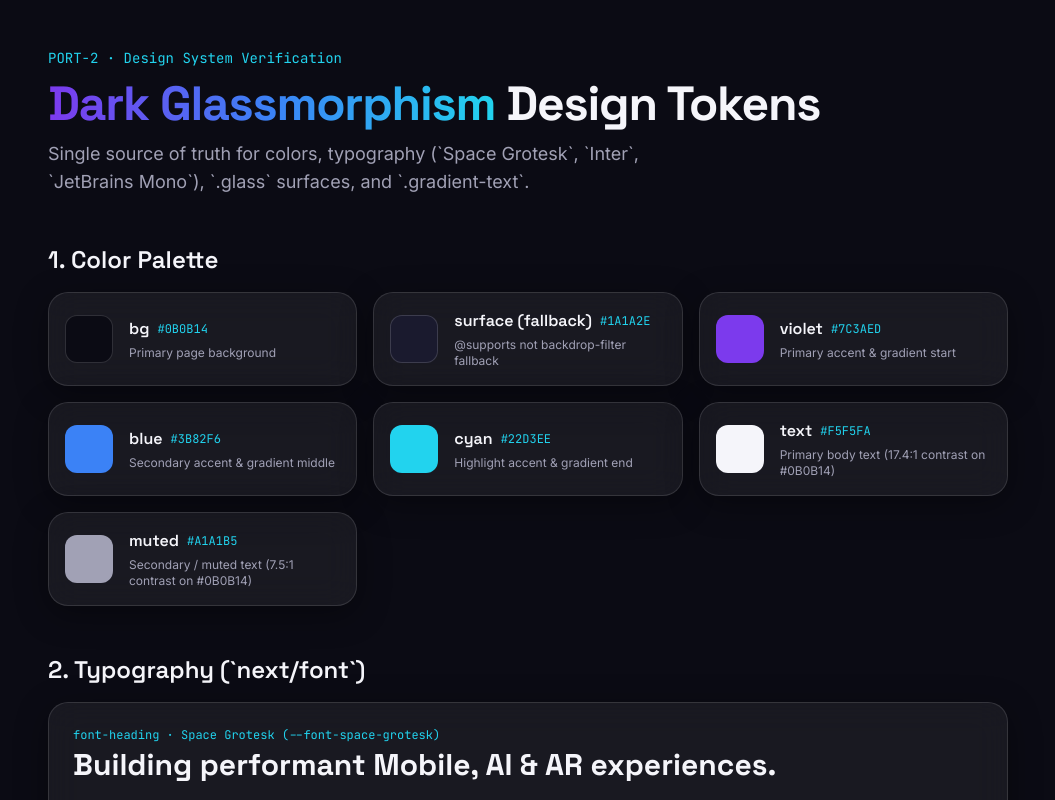
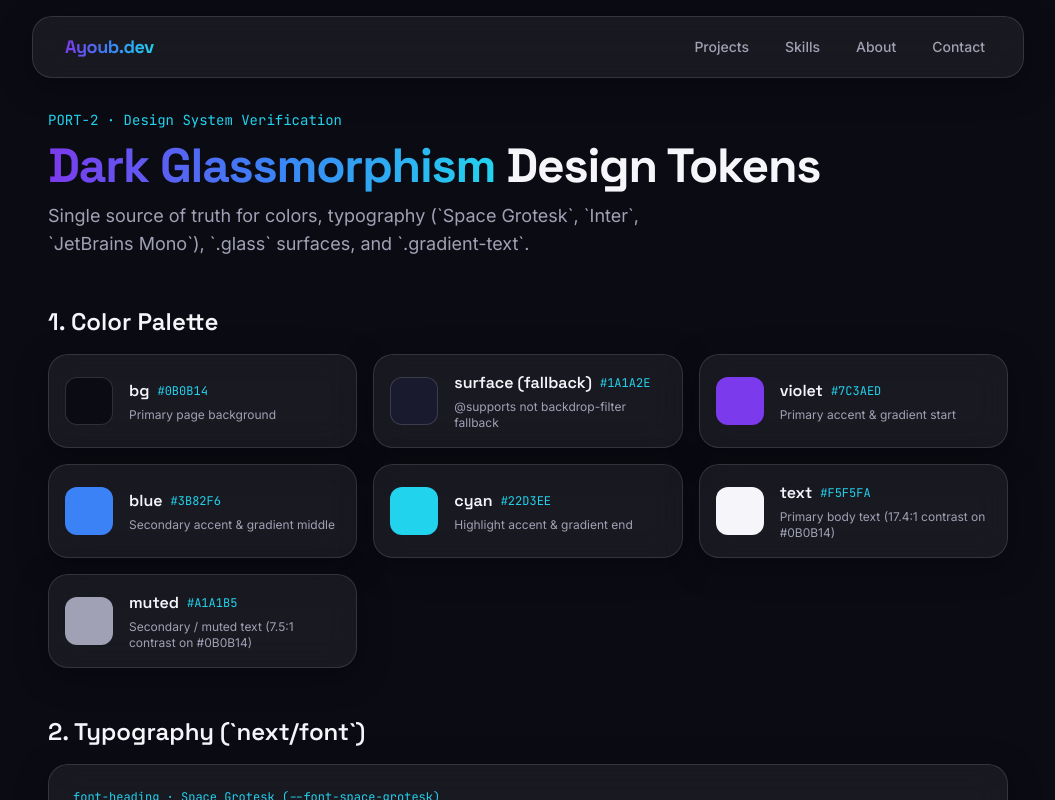
Before and after one commit to ayoubnaoui00-del/portfolio, a Next.js app: page /design in a window 1280 px wide. Shown: the top 800 px of the page, without its empty margins (112-1167 px from the left). Built offline with nearby package versions, Linux system fonts and the light colour scheme.

Commit message:
feat(PORT-4): add floating glass Navbar with IntersectionObserver and mobile menu

```diff
--- a/src/app/globals.css
+++ b/src/app/globals.css
@@ -6,6 +6,17 @@
     background-color: theme("colors.bg");
     color: theme("colors.text");
     font-family: theme("fontFamily.sans");
+    scroll-behavior: smooth;
+  }
+
+  @media (prefers-reduced-motion: reduce) {
+    html {
+      scroll-behavior: auto;
+    }
+  }
+
+  section[id] {
+    scroll-margin-top: 6rem;
   }
 
   h1,
--- a/src/app/layout.tsx
+++ b/src/app/layout.tsx
@@ -1,6 +1,7 @@
 import type { Metadata } from "next";
 import { Space_Grotesk, Inter, JetBrains_Mono } from "next/font/google";
 import GradientBackground from "@/components/GradientBackground";
+import Navbar from "@/components/Navbar";
 import "./globals.css";
 
 const spaceGrotesk = Space_Grotesk({
@@ -38,7 +39,8 @@ export default function RootLayout({
     >
       <body className="min-h-full flex flex-col bg-bg text-text font-sans selection:bg-violet/30 selection:text-text">
         <GradientBackground />
-        {children}
+        <Navbar />
+        <div className="flex-1 flex flex-col">{children}</div>
       </body>
     </html>
   );
--- /dev/null
+++ b/src/components/Navbar.tsx
@@ -0,0 +1,166 @@
+"use client";
+
+import { useEffect, useState } from "react";
+import Link from "next/link";
+import { BRAND_NAME, NAV_ITEMS } from "@/data/navigation";
+
+export default function Navbar() {
+  const [activeSection, setActiveSection] = useState<string>("");
+  const [isMobileMenuOpen, setIsMobileMenuOpen] = useState<boolean>(false);
+
+  useEffect(() => {
+    const sectionElements = NAV_ITEMS.map((item) =>
+      document.getElementById(item.sectionId)
+    ).filter((el): el is HTMLElement => el !== null);
+
+    if (sectionElements.length === 0) return;
+
+    const observer = new IntersectionObserver(
+      (entries) => {
+        for (const entry of entries) {
+          if (entry.isIntersecting) {
+            setActiveSection(entry.target.id);
+          }
+        }
+      },
+      {
+        rootMargin: "-25% 0px -55% 0px",
+        threshold: 0.1,
+      }
+    );
+
+    for (const section of sectionElements) {
+      observer.observe(section);
+    }
+
+    return () => {
+      observer.disconnect();
+    };
+  }, []);
+
+  useEffect(() => {
+    if (!isMobileMenuOpen) return;
+
+    const handleKeyDown = (event: KeyboardEvent) => {
+      if (event.key === "Escape") {
+        setIsMobileMenuOpen(false);
+      }
+    };
+
+    window.addEventListener("keydown", handleKeyDown);
+    return () => {
+      window.removeEventListener("keydown", handleKeyDown);
+    };
+  }, [isMobileMenuOpen]);
+
+  return (
+    <header className="sticky top-4 z-50 mx-auto w-full max-w-5xl px-4">
+      {/* Single .glass container ensures strictly 1 backdrop-filter layer for both desktop bar and mobile dropdown */}
+      <nav
+        aria-label="Primary navigation"
+        className="glass px-4 py-3 sm:px-6 transition-all duration-200"
+      >
+        <div className="flex items-center justify-between">
+          <Link
+            href="/"
+            aria-label={`${BRAND_NAME} home`}
+            onClick={() => setIsMobileMenuOpen(false)}
+            className="font-heading text-lg font-bold tracking-tight text-text rounded-lg px-2 py-1 focus-visible:outline-none focus-visible:ring-2 focus-visible:ring-cyan focus-visible:ring-offset-2 focus-visible:ring-offset-bg"
+          >
+            <span className="gradient-text">{BRAND_NAME}</span>
+          </Link>
+
+          {/* Desktop Navigation Links */}
+          <ul className="hidden md:flex items-center gap-2">
+            {NAV_ITEMS.map((item) => {
+              const isActive = activeSection === item.sectionId;
+              return (
+                <li key={item.sectionId}>
+                  <a
+                    href={item.href}
+                    aria-current={isActive ? "location" : undefined}
+                    onClick={() => setActiveSection(item.sectionId)}
+                    className={`inline-flex items-center rounded-xl px-3.5 py-2 text-sm font-medium transition-colors focus-visible:outline-none focus-visible:ring-2 focus-visible:ring-cyan focus-visible:ring-offset-2 focus-visible:ring-offset-bg ${
+                      isActive
+                        ? "bg-white/10 text-cyan"
+                        : "text-muted hover:text-text hover:bg-white/5"
+                    }`}
+                  >
+                    {item.label}
+                  </a>
+                </li>
+              );
+            })}
+          </ul>
+
+          {/* Mobile Hamburger Button */}
+          <button
+            type="button"
+            aria-label={
+              isMobileMenuOpen ? "Close navigation menu" : "Open navigation menu"
+            }
+            aria-expanded={isMobileMenuOpen}
+            aria-controls="mobile-navigation-menu"
+            onClick={() => setIsMobileMenuOpen((prev) => !prev)}
+            className="md:hidden inline-flex h-11 w-11 items-center justify-center rounded-xl text-text hover:bg-white/10 transition-colors focus-visible:outline-none focus-visible:ring-2 focus-visible:ring-cyan focus-visible:ring-offset-2 focus-visible:ring-offset-bg"
+          >
+            <svg
+              className="h-5 w-5"
+              viewBox="0 0 24 24"
+              fill="none"
+              stroke="currentColor"
+              strokeWidth="2"
+              strokeLinecap="round"
+              strokeLinejoin="round"
+              aria-hidden="true"
+            >
+              {isMobileMenuOpen ? (
+                <>
+                  <line x1="18" y1="6" x2="6" y2="18" />
+                  <line x1="6" y1="6" x2="18" y2="18" />
+                </>
+              ) : (
+                <>
+                  <line x1="4" y1="7" x2="20" y2="7" />
+                  <line x1="4" y1="12" x2="20" y2="12" />
+                  <line x1="4" y1="17" x2="20" y2="17" />
+                </>
+              )}
+            </svg>
+          </button>
+        </div>
+
+        {/* Mobile Dropdown (inside the same .glass element so no extra backdrop-filter layer is created) */}
+        {isMobileMenuOpen && (
+          <ul
+            id="mobile-navigation-menu"
+            className="mt-3 flex flex-col gap-1 border-t border-white/10 pt-3 md:hidden"
+          >
+            {NAV_ITEMS.map((item) => {
+              const isActive = activeSection === item.sectionId;
+              return (
+                <li key={item.sectionId}>
+                  <a
+                    href={item.href}
+                    aria-current={isActive ? "location" : undefined}
+                    onClick={() => {
+                      setActiveSection(item.sectionId);
+                      setIsMobileMenuOpen(false);
+                    }}
+                    className={`flex min-h-[44px] items-center rounded-xl px-3.5 py-2.5 text-sm font-medium transition-colors focus-visible:outline-none focus-visible:ring-2 focus-visible:ring-cyan focus-visible:ring-offset-2 focus-visible:ring-offset-bg ${
+                      isActive
+                        ? "bg-white/10 text-cyan"
+                        : "text-muted hover:text-text hover:bg-white/5"
+                    }`}
+                  >
+                    {item.label}
+                  </a>
+                </li>
+              );
+            })}
+          </ul>
+        )}
+      </nav>
+    </header>
+  );
+}
--- /dev/null
+++ b/src/data/navigation.ts
@@ -0,0 +1,14 @@
+export interface NavItem {
+  label: string;
+  href: `#${string}`;
+  sectionId: string;
+}
+
+export const BRAND_NAME = "Ayoub.dev";
+
+export const NAV_ITEMS: readonly NavItem[] = [
+  { label: "Projects", href: "#projects", sectionId: "projects" },
+  { label: "Skills", href: "#skills", sectionId: "skills" },
+  { label: "About", href: "#about", sectionId: "about" },
+  { label: "Contact", href: "#contact", sectionId: "contact" },
+] as const;
```
